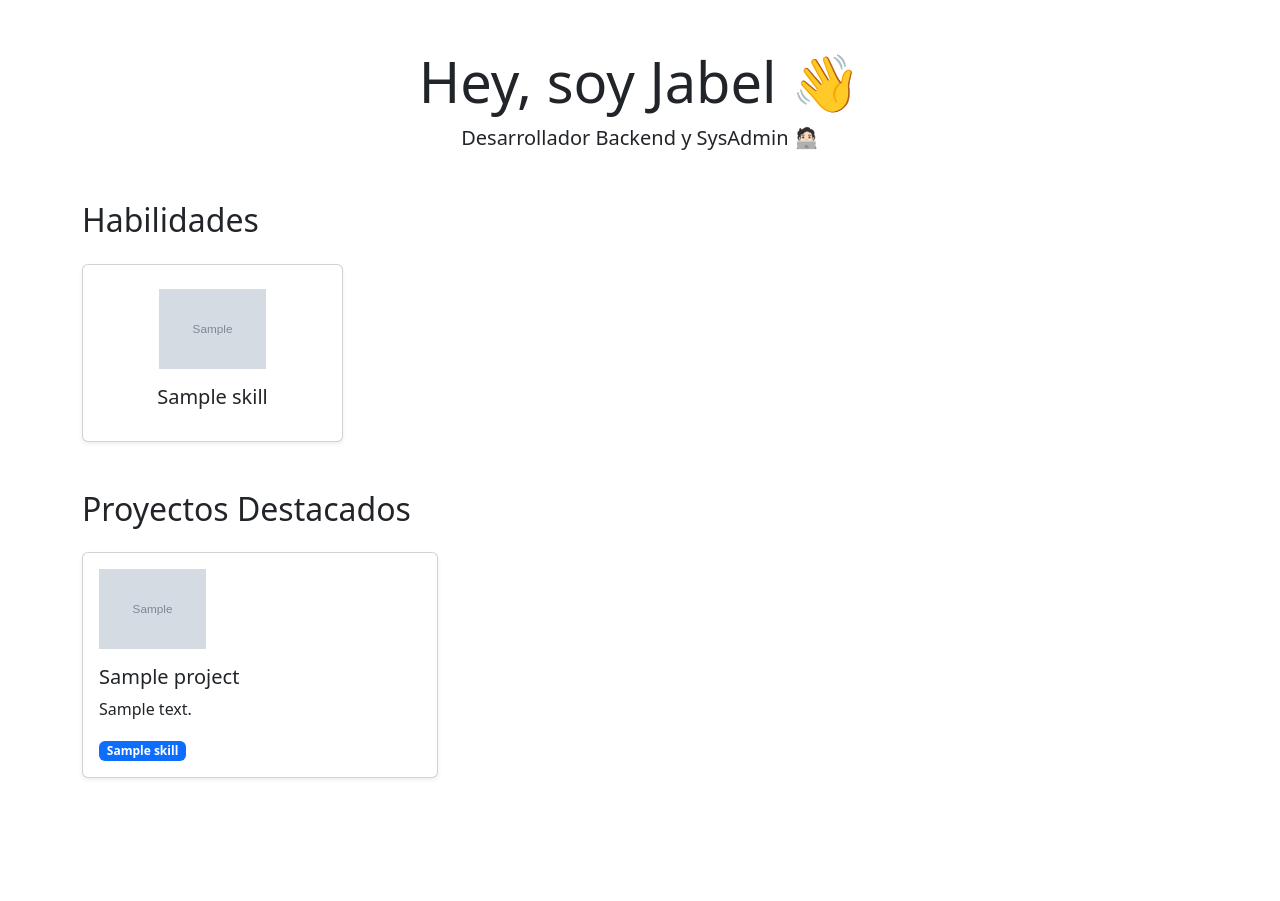
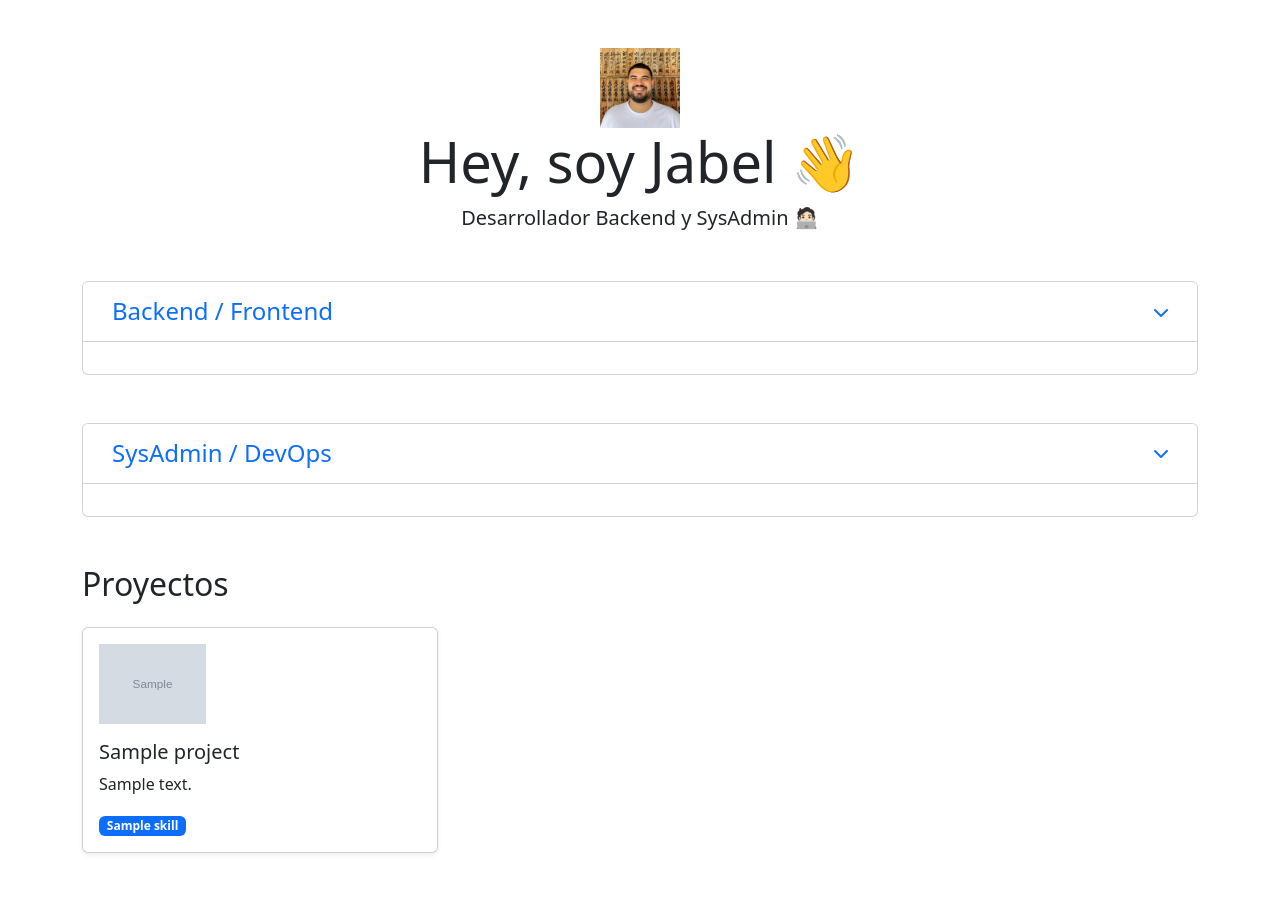
Before and after one commit to jabelzzz/jabel, a Flask app: template templates/index.html in a window 1280 px wide. Before the commit the page ends 779 px from the top, so only its background shows below. Run offline with Flask 3, Linux system fonts and the light colour scheme; the template is opened without the code that fills it: most values are stand-ins (such as "Sample title", 1, 10 or a date in 2020); grey boxes marked "Sample" are stand-in pictures.

Commit message:
Add: - Data to the skills yaml. - Profile image - Define sections for skills in the HTML - Add the neccesary JS file to the base.html file

```diff
--- a/templates/base.html
+++ b/templates/base.html
@@ -1,12 +1,19 @@
 <!DOCTYPE html>
 <html lang="es">
   <head>
-    <meta charset="utf-8">
-    <meta name="viewport" content="width=device-width, initial-scale=1, shrink-to-fit=no">
+    <meta charset="utf-8" />
+    <meta
+      name="viewport"
+      content="width=device-width, initial-scale=1, shrink-to-fit=no"
+    />
     <title>Jabel Álvarez - Backend Developer & SysAdmin</title>
     <link
       href="https://cdn.jsdelivr.net/npm/bootstrap@5.3.0/dist/css/bootstrap.min.css"
       rel="stylesheet"
+    />
+    <link
+      rel="stylesheet"
+      href="https://cdnjs.cloudflare.com/ajax/libs/font-awesome/6.0.0/css/all.min.css"
     />
     <link
       rel="stylesheet"
@@ -27,10 +34,6 @@
       integrity="sha384-ZMP7rVo3mIykV+2+9J3UJ46jBk0WLaUAdn689aCwoqbBJiSnjAK/l8WvCWPIPm49"
       crossorigin="anonymous"
     ></script>
-    <script
-      src="https://cdn.jsdelivr.net/npm/bootstrap@4.1.3/dist/js/bootstrap.min.js"
-      integrity="sha384-ChfqqxuZUCnJSK3+MXmPNIyE6ZbWh2IMqE241rYiqJxyMiZ6OW/JmZQ5stwEULTy"
-      crossorigin="anonymous"
-    ></script>
+    <script src="https://cdn.jsdelivr.net/npm/bootstrap@5.3.0/dist/js/bootstrap.bundle.min.js"></script>
   </body>
 </html>
--- a/templates/index.html
+++ b/templates/index.html
@@ -1,37 +1,93 @@
 {% extends "base.html" %} {% block content %}
 <div class="container py-5">
   <div class="text-center mb-5">
+    <img
+      src="{{ url_for('static', filename='images/profile_img.png') }}"
+      alt="Logo"
+      class="profile-img .img-fluid img-rounded"
+      style="height: 80px; width: auto"
+      onerror="console.error('Error al cargar la imagen:', this.src)"
+    />
     <h1 class="display-4">Hey, soy Jabel <span class="wave">👋</span></h1>
     <!--TODO - Aquí hacer que cargo se aparezca mágicamente -->
     <p class="lead">Desarrollador Backend y SysAdmin 🧑🏻‍💻</p>
   </div>
-
-  <!-- Sección de Habilidades -->
-  <section id="skills" class="mb-5">
-    <h2 class="mb-4">Habilidades</h2>
-    <div class="row g-4">
-      {% for skill in skills %}
-      <div class="col-md-4 col-lg-3">
-        <div class="card h-100 shadow-sm">
-          <div class="card-body text-center p-4">
+  <!-- Sección de Habilidades Backend-->
+<section class="mb-5">
+  <div class="card">
+    <div class="card-header bg-white">
+      <button
+        class="btn btn-link text-decoration-none w-100 text-start d-flex justify-content-between align-items-center"
+        type="button"
+        data-bs-toggle="collapse"
+        data-bs-target="#developerSkills"
+        aria-expanded="true"
+        aria-controls="developerSkills"
+      >
+        <h2 class="h4 mb-0">Backend / Frontend</h2>
+        <i class="fas fa-chevron-down"></i>
+      </button>
+    </div>
+    <div class="collapse show" id="developerSkills">
+      <div class="card-body">
+        <div class="row g-4">
+          {% for skill in skills if skill.category == "Developer" %}
+          <div class="col-6 col-sm-4 col-md-3 col-lg-2 text-center">
             <img
               src="{{ url_for('static', filename='images/' + skill.image) }}"
               alt="{{ skill.name }}"
-              class="img-fluid mb-3"
-              style="height: 80px; width: auto"
+              class="img-fluid mb-2"
+              style="height: 50px; width: auto;"
               onerror="console.error('Error al cargar la imagen:', this.src)"
             />
-            <h5 class="card-title">{{ skill.name }}</h5>
+            <p class="mb-0 small">{{ skill.name }}</p>
           </div>
+          {% endfor %}
         </div>
       </div>
-      {% endfor %}
     </div>
-  </section>
+  </div>
+</section>
 
+<!-- Sección de SysAdmin/DevOps -->
+<section class="mb-5">
+  <div class="card">
+    <div class="card-header bg-white">
+      <button
+        class="btn btn-link text-decoration-none w-100 text-start d-flex justify-content-between align-items-center"
+        type="button"
+        data-bs-toggle="collapse"
+        data-bs-target="#devopsSkills"
+        aria-expanded="true"
+        aria-controls="devopsSkills"
+      >
+        <h2 class="h4 mb-0">SysAdmin / DevOps</h2>
+        <i class="fas fa-chevron-down"></i>
+      </button>
+    </div>
+    <div class="collapse show" id="devopsSkills">
+      <div class="card-body">
+        <div class="row g-4">
+          {% for skill in skills if skill.category == "DevOps" %}
+          <div class="col-6 col-sm-4 col-md-3 col-lg-2 text-center">
+            <img
+              src="{{ url_for('static', filename='images/' + skill.image) }}"
+              alt="{{ skill.name }}"
+              class="img-fluid mb-2"
+              style="height: 50px; width: auto;"
+              onerror="console.error('Error al cargar la imagen:', this.src)"
+            />
+            <p class="mb-0 small">{{ skill.name }}</p>
+          </div>
+          {% endfor %}
+        </div>
+      </div>
+    </div>
+  </div>
+</section>
   <!-- Sección de Proyectos -->
   <section id="projects">
-    <h2 class="mb-4">Proyectos Destacados</h2>
+    <h2 class="mb-4">Proyectos</h2>
     <div class="row g-4">
       {% for project in projects %}
       <div class="col-md-6 col-lg-4">
```
Also changed, not shown: data/skills.yaml (+26 -2 lines), render.yaml (deleted, +0 -7 lines), README.md, static/images/profile_img.png (added).
